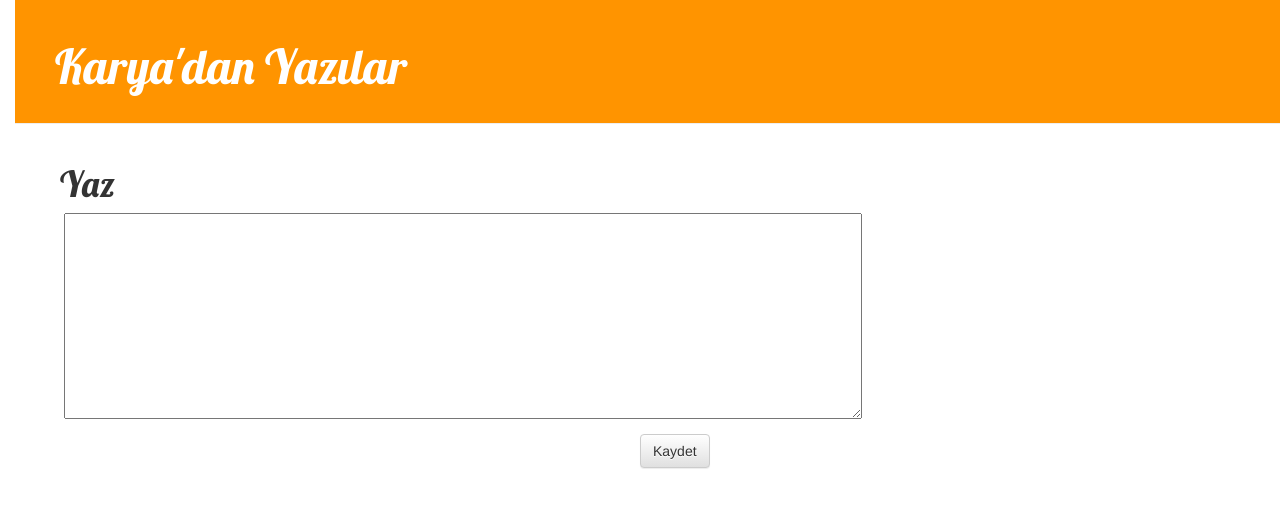
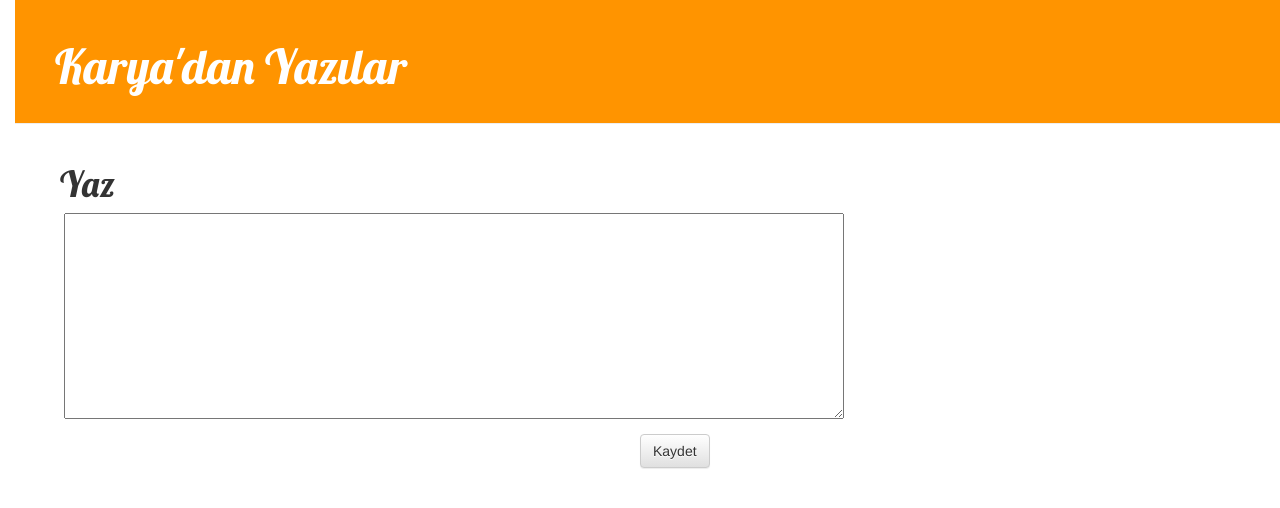
Before and after one commit to memmynn/my-first-blog, a Django app: page /yaz/ in a window 1280 px wide. Shown: the top 508 px of the page. Run offline with Django 3.2, Linux system fonts and the light colour scheme; some libraries are stand-ins or nearby versions.

Commit message:
yeni düzeltme mobil için css

```diff
--- a/yazilar/static/css/yazilar.css
+++ b/yazilar/static/css/yazilar.css
@@ -45,7 +45,7 @@ h1, h2, h3, h4 {
 }
 
 .yazi-form textarea, .yazi-form input {
-    width: 70%;
+    width: 780px;
 }
 
 .top-menu, .top-menu:hover, .top-menu:visited {
@@ -57,8 +57,8 @@ h1, h2, h3, h4 {
 
 
 .yazi {
+    max-width: 780px;
     margin-bottom: 80px;
-    width: 70%;
 }
 
 .yazi h1 a, .yazi h1 a:visited {
```
